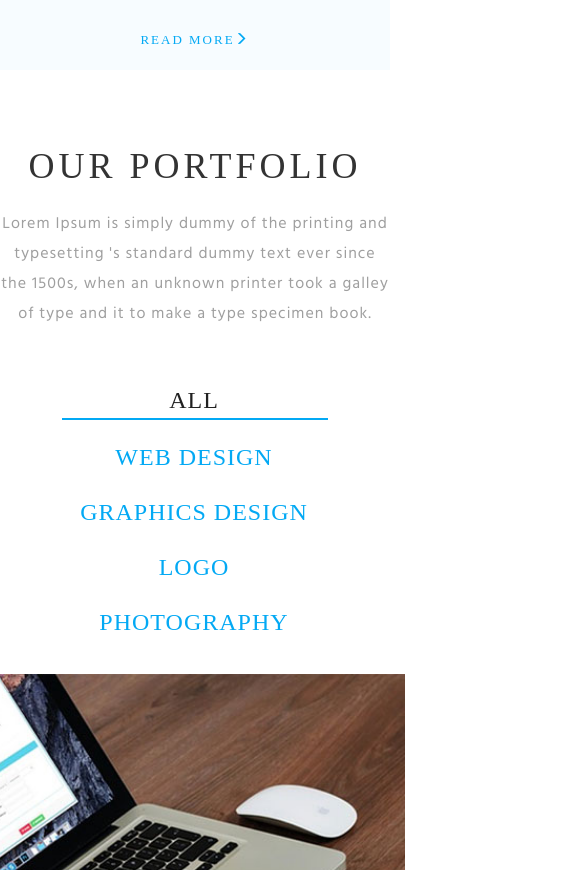
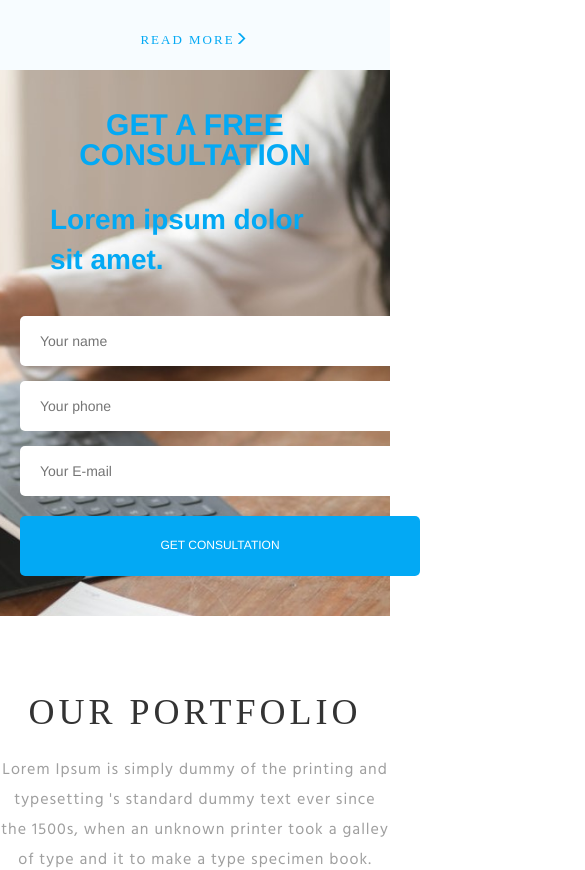
Before and after one commit to nakhaev/myLab, a website: page app/index.html in a window 390 px wide. Shown: the part 2274-3144 px from the top of the page, 585 px wide, since content can reach past the window. Drawn offline with nearby package versions, Linux system fonts and the light colour scheme; a web font is replaced by a local one.

Commit message:
'consult'

```diff
--- a/app/index.html
+++ b/app/index.html
@@ -114,6 +114,18 @@
         </li>
       </ul>
     </section><!-- /capabilities -->
+    <section class="consultation container">
+
+          <h2>GET A FREE CONSULTATION</h2>
+          <div class="consultation-descr">Lorem ipsum dolor sit amet.</div>
+          <form id="consultation-form" class="feed-form" action="#">
+              <input name="name" required placeholder="Your name" type="text" />
+              <input name="phone" required placeholder="Your phone" />
+              <input name="email" required placeholder="Your E-mail" type="email" />
+              <button class="button button_submit">Get consultation</button>
+          </form>
+
+  </section>
     <section class="container portfolio">
       <div class="tabWrap">
         <h2>our portfolio</h2>
--- a/app/less/myLabStyle.less
+++ b/app/less/myLabStyle.less
@@ -296,6 +296,91 @@
 		}
 	}
 }
+
+/*-----------------------------------------consultation-----------------------------------------*/
+
+.consultation {
+    min-height: 400px;
+    padding: 40px 20px;
+	background: url(../img/consultation.jpg) center center/cover no-repeat;
+	h2 {
+		color: #03a9f4;
+		font-size: 30px;
+		font-weight: 700;
+		line-height: 30px;
+		text-align: center;
+		margin: 0;
+		text-transform: uppercase;
+	}
+    .consultation-descr {
+		color: #03a9f4;
+        margin: 30px;
+        font-size: 28px;
+        font-weight: 600;
+    }
+
+	@media (max-width: 991px) {
+		.consultation {
+			min-height: 600px;
+			padding: 50px 10px 40px 10px;
+			.consultation-descr {
+				margin: 30px 0 25px 0;
+			}
+		}
+	}
+
+	@media (max-width: 767px) {
+		.consultation {
+			min-height: 500px;
+			padding: 30px 10px;
+		}
+	}
+
+	@media (max-width: 575px) {
+		.consultation {
+			min-height: 500px;
+			padding: 25px 10px;
+			&__descr {
+				font-size: 18px;
+				margin: 15px 0;
+			}
+		}
+	}
+}
+
+.feed-form {
+	display: flex;
+	flex-direction: column;
+	margin-top: 36px;
+	width: 600px;
+	input {
+		background-color: #ffffff;
+		border-radius: 5px;
+		border: none;
+		color: #4b4b4b;
+		font-size: 14px;
+		font-weight: 300;
+		height: 50px;
+		margin-bottom: 15px;
+		padding: 0 20px;
+		&:nth-child(3) {
+			margin-bottom: 20px;
+		}
+
+	}
+	.button {
+		width: 400px;
+		height: 60px;
+		border: none;
+		border-radius: 5px;
+		background-color:  #03a9f4;;
+		color: #fff;
+		font-size: 12px;
+		font-weight: 500;
+		text-transform: uppercase;
+	}
+}
+
 
 /*-----------------------------------------portfolio-----------------------------------------*/
 .portfolio {
```
Also changed, not shown: app/css/myLabStyle.css, app/img/consultation.jpg (added).
